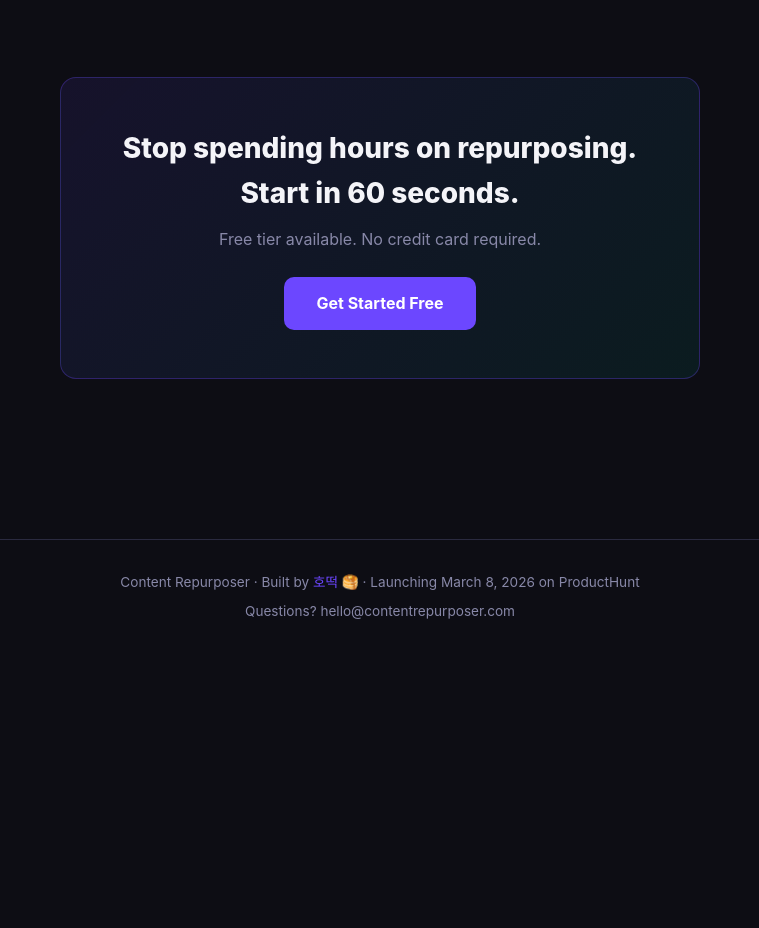
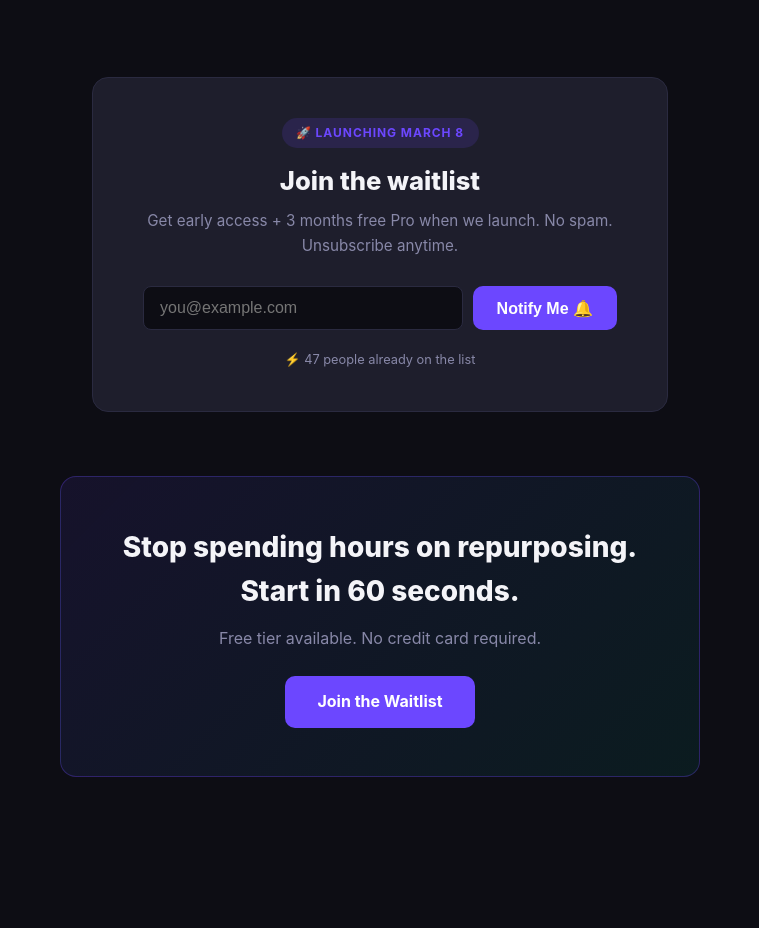
Before and after one commit to p4r4d0xb0x/content-repurposer, a website: page landing/index.html in a window 1280 px wide. Shown: the part 4119-5047 px from the top of the page, without its empty margins (260-1019 px from the left). Before the commit the page ends 4774 px from the top, so only its background shows below. Drawn offline with Linux system fonts and the light colour scheme.

Commit message:
Add waitlist email capture to landing page
- Launch D-5 countdown badge + dark theme design
- Email input + 'Notify Me' button
- localStorage fallback (swap for real backend pre-launch)
- Social proof: '47 people already on the list'
- CTA button updated to scroll to #waitlist section

```diff
--- a/landing/index.html
+++ b/landing/index.html
@@ -764,12 +764,51 @@
     </div>
   </section>
 
+  <!-- WAITLIST / EMAIL CAPTURE -->
+  <section id="waitlist" style="max-width:640px; margin:0 auto; padding:0 2rem 4rem;">
+    <div style="background:var(--bg-card2); border:1px solid var(--border); border-radius:16px; padding:2.5rem 2rem; text-align:center;">
+      <div style="display:inline-block; background:rgba(108,71,255,0.15); color:var(--primary); font-size:0.75rem; font-weight:700; letter-spacing:0.08em; text-transform:uppercase; padding:0.35rem 0.9rem; border-radius:999px; margin-bottom:1rem;">🚀 Launching March 8</div>
+      <h2 style="font-size:1.6rem; font-weight:800; margin-bottom:0.75rem; line-height:1.3;">Join the waitlist</h2>
+      <p style="color:var(--text-muted); margin-bottom:1.75rem; font-size:0.95rem;">Get early access + 3 months free Pro when we launch. No spam. Unsubscribe anytime.</p>
+      <form id="waitlist-form" style="display:flex; gap:0.6rem; justify-content:center; flex-wrap:wrap;"
+            onsubmit="handleWaitlist(event)">
+        <input type="email" id="waitlist-email" placeholder="you@example.com" required
+          style="flex:1; min-width:220px; max-width:320px; padding:0.75rem 1rem; background:var(--bg); border:1px solid var(--border); border-radius:8px; color:var(--text); font-size:1rem; outline:none;"
+          onfocus="this.style.borderColor='var(--primary)'" onblur="this.style.borderColor='var(--border)'">
+        <button type="submit" class="btn-primary" style="white-space:nowrap; padding:0.75rem 1.5rem;">
+          Notify Me 🔔
+        </button>
+      </form>
+      <p id="waitlist-msg" style="margin-top:1rem; font-size:0.9rem; color:var(--accent); display:none;"></p>
+      <p style="margin-top:1.25rem; font-size:0.8rem; color:var(--text-muted);">⚡ 47 people already on the list</p>
+    </div>
+  </section>
+
+  <script>
+    function handleWaitlist(e) {
+      e.preventDefault();
+      const email = document.getElementById('waitlist-email').value;
+      const msg = document.getElementById('waitlist-msg');
+      // Store in localStorage as fallback (real impl would POST to backend)
+      const list = JSON.parse(localStorage.getItem('waitlist') || '[]');
+      if (!list.includes(email)) list.push(email);
+      localStorage.setItem('waitlist', JSON.stringify(list));
+      // Show success message
+      msg.textContent = "✅ You're on the list! We'll email you on launch day.";
+      msg.style.display = 'block';
+      document.getElementById('waitlist-form').style.opacity = '0.5';
+      document.getElementById('waitlist-form').style.pointerEvents = 'none';
+      // In production: POST to /api/waitlist or a form service (Formspree, Mailchimp, etc.)
+      console.log('[Waitlist]', email);
+    }
+  </script>
+
   <!-- CTA -->
   <section style="max-width:960px; margin:0 auto; padding:0 2rem 5rem;">
     <div class="cta-section">
       <h2>Stop spending hours on repurposing.<br>Start in 60 seconds.</h2>
       <p>Free tier available. No credit card required.</p>
-      <a href="#pricing" class="btn-primary">Get Started Free</a>
+      <a href="#waitlist" class="btn-primary">Join the Waitlist</a>
     </div>
   </section>
 
```
